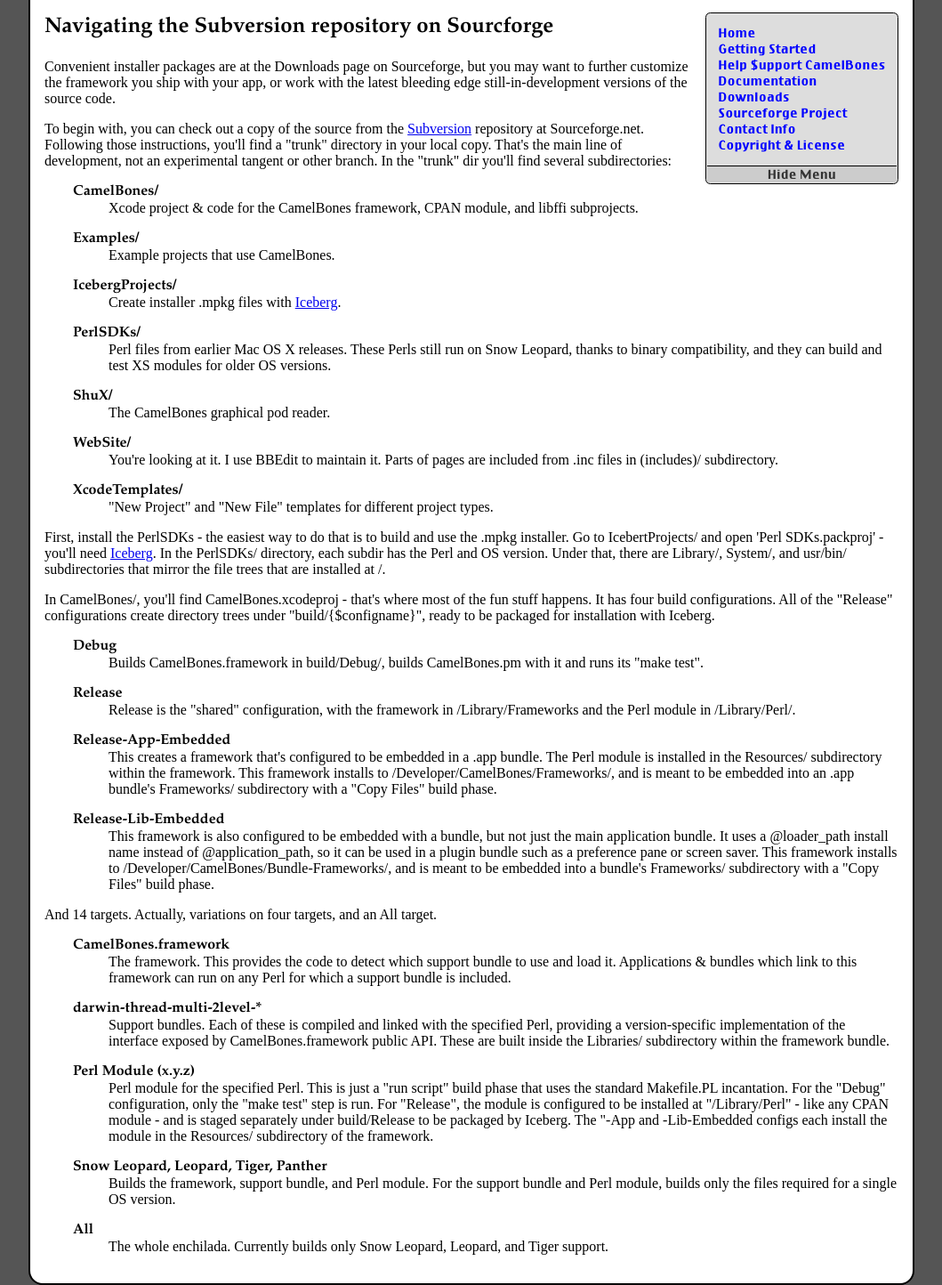
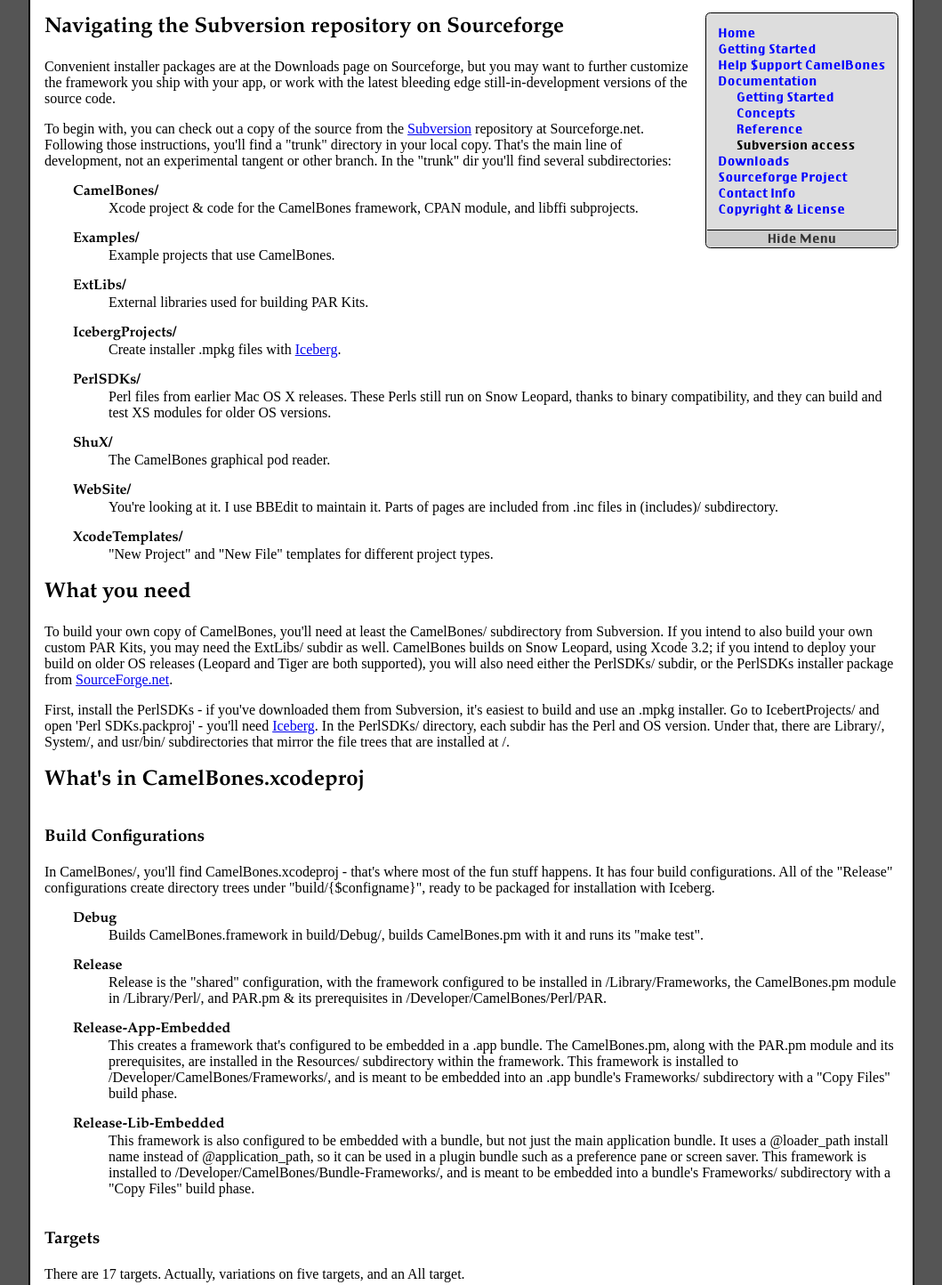
Before and after one commit to aufflick/CamelBones, a plain HTML site: page WebSite/docs/subversion-access.html in a window 1280 px wide. Shown: the part 141-1585 px from the top of the page at 89% size, without its empty margins (110-1169 px from the left). Drawn offline with Linux system fonts and the light colour scheme.

Commit message:
Updated "Navigating Subversion" page.
git-svn-id: https://camelbones.svn.sourceforge.net/svnroot/camelbones/trunk@123 af993884-d23c-0410-a8d8-c63a106ea042

```diff
--- a/WebSite/docs/subversion-access.html
+++ b/WebSite/docs/subversion-access.html
@@ -45,13 +45,20 @@
 </div>
 <!-- end bbinclude -->
 
-<!-- #bbinclude "menu.pl" expand="docs/" -->
+<!-- #bbinclude "menu.pl" expand="docs" -->
 <div id="menu">
 <ul id="menulist">
     <li><a href="../index.html">Home</a></li>
     <li><a href="../docs/getstarted/index.html">Getting Started</a></li>
     <li><a href="http://sourceforge.net/donate/index.php?group_id=48040">Help $upport CamelBones</a></li>
-    <li><a href="../docs/index.html">Documentation</a></li>
+    <li><a href="../docs/index.html">Documentation</a>
+        <ul>
+            <li><a href="../docs/getstarted/index.html">Getting Started</a></li>
+            <li><a href="../docs/concepts/index.html">Concepts</a></li>
+            <li><a href="../docs/ref/index.html">Reference</a></li>
+            <li>Subversion access</li>
+        </ul>
+    </li>
     <li><a href="https://sourceforge.net/projects/camelbones/files/camelbones/">Downloads</a></li>
     <li><a href="https://sourceforge.net/projects/camelbones/">Sourceforge Project</a></li>
     <li><a href="../contact.html">Contact Info</a></li>
@@ -64,7 +71,7 @@
 <!-- end bbinclude -->
 
 <div id="content">
-<h2>Navigating the Subversion repository on Sourcforge</h2>
+<h2>Navigating the Subversion repository on Sourceforge</h2>
 
 <p>Convenient installer packages are at the Downloads page on Sourceforge, but you may want to further customize the framework you ship with your app, or work with the latest bleeding edge still-in-development versions of the source code.</p>
 
@@ -75,6 +82,8 @@
 		<dd>Xcode project & code for the CamelBones framework, CPAN module, and libffi subprojects.</dd>
     <dt>Examples/</dt>
         <dd>Example projects that use CamelBones.</dd>
+    <dt>ExtLibs/</dt>
+        <dd>External libraries used for building PAR Kits.</dd>
     <dt>IcebergProjects/</dt>
         <dd>Create installer .mpkg files with <a href="http://s.sudre.free.fr/Software/Iceberg.html">Iceberg</a>.</dd>
     <dt>PerlSDKs/</dt>
@@ -87,7 +96,15 @@
         <dd>"New Project" and "New File" templates for different project types.</dd>
 </dl>
 
-<p>First, install the PerlSDKs - the easiest way to do that is to build and use the .mpkg installer. Go to IcebertProjects/ and open 'Perl SDKs.packproj' - you'll need <a href="http://s.sudre.free.fr/Software/Iceberg.html">Iceberg</a>. In the PerlSDKs/ directory, each subdir has the Perl and OS version. Under that, there are Library/, System/, and usr/bin/ subdirectories that mirror the file trees that are installed at /.</p>
+<h2>What you need</h2>
+
+<p>To build your own copy of CamelBones, you'll need at least the CamelBones/ subdirectory from Subversion. If you intend to also build your own custom PAR Kits, you may need the ExtLibs/ subdir as well. CamelBones builds on Snow Leopard, using Xcode 3.2; if you intend to deploy your build on older OS releases (Leopard and Tiger are both supported), you will also need either the PerlSDKs/ subdir, or the PerlSDKs installer package from <a href="https://sourceforge.net/projects/camelbones/files/">SourceForge.net</a>.</p>
+
+<p>First, install the PerlSDKs - if you've downloaded them from Subversion, it's easiest to build and use an .mpkg installer. Go to IcebertProjects/ and open 'Perl SDKs.packproj' - you'll need <a href="http://s.sudre.free.fr/Software/Iceberg.html">Iceberg</a>. In the PerlSDKs/ directory, each subdir has the Perl and OS version. Under that, there are Library/, System/, and usr/bin/ subdirectories that mirror the file trees that are installed at /.</p>
+
+<h2>What's in CamelBones.xcodeproj</h2>
+
+<h3>Build Configurations</h3>
 
 <p>In CamelBones/, you'll find CamelBones.xcodeproj - that's where most of the fun stuff happens. It has four build configurations. All of the "Release" configurations create directory trees under "build/{$configname}", ready to be packaged for installation with Iceberg.</p>
 
@@ -95,14 +112,16 @@
     <dt>Debug</dt>
         <dd>Builds CamelBones.framework in build/Debug/, builds CamelBones.pm with it and runs its "make test".</dd>
     <dt>Release</dt>
-        <dd>Release is the "shared" configuration, with the framework in /Library/Frameworks and the Perl module in /Library/Perl/.</dd>
+        <dd>Release is the "shared" configuration, with the framework configured to be installed in /Library/Frameworks, the CamelBones.pm module in /Library/Perl/, and PAR.pm &amp; its prerequisites in /Developer/CamelBones/Perl/PAR.</dd>
     <dt>Release-App-Embedded</dt>
-        <dd>This creates a framework that's configured to be embedded in a .app bundle. The Perl module is installed in the Resources/ subdirectory within the framework. This framework installs to /Developer/CamelBones/Frameworks/, and is meant to be embedded into an .app bundle's Frameworks/ subdirectory with a "Copy Files" build phase.</dd>
+        <dd>This creates a framework that's configured to be embedded in a .app bundle. The CamelBones.pm, along with the PAR.pm module and its prerequisites, are installed in the Resources/ subdirectory within the framework. This framework is installed to /Developer/CamelBones/Frameworks/, and is meant to be embedded into an .app bundle's Frameworks/ subdirectory with a "Copy Files" build phase.</dd>
     <dt>Release-Lib-Embedded</dt>
-        <dd>This framework is also configured to be embedded with a bundle, but not just the main application bundle. It uses a @loader_path install name instead of @application_path, so it can be used in a plugin bundle such as a preference pane or screen saver. This framework installs to /Developer/CamelBones/Bundle-Frameworks/, and is meant to be embedded into a bundle's Frameworks/ subdirectory with a "Copy Files" build phase.</dd>
+        <dd>This framework is also configured to be embedded with a bundle, but not just the main application bundle. It uses a @loader_path install name instead of @application_path, so it can be used in a plugin bundle such as a preference pane or screen saver. This framework is installed to /Developer/CamelBones/Bundle-Frameworks/, and is meant to be embedded into a bundle's Frameworks/ subdirectory with a "Copy Files" build phase.</dd>
 </dl>
 
-<p>And 14 targets. Actually, variations on four targets, and an All target.</p>
+<h3>Targets</h3>
+
+<p>There are 17 targets. Actually, variations on five targets, and an All target.</p>
 
 <dl>
     <dt>CamelBones.framework</dt>
@@ -110,12 +129,22 @@
     <dt>darwin-thread-multi-2level-*</dt>
         <dd>Support bundles. Each of these is compiled and linked with the specified Perl, providing a version-specific implementation of the interface exposed by CamelBones.framework public API. These are built inside the Libraries/ subdirectory within the framework bundle.</dd>
     <dt>Perl Module (x.y.z)</dt>
-        <dd>Perl module for the specified Perl. This is just a "run script" build phase that uses the standard Makefile.PL incantation. For the "Debug" configuration, only the "make test" step is run. For "Release", the module is configured to be installed at "/Library/Perl" - like any CPAN module - and is staged separately under build/Release to be packaged by Iceberg. The "-App and -Lib-Embedded configs each install the module in the Resources/ subdirectory of the framework.</dd>
+        <dd>CamelBones.pm module for the specified Perl. This is just a "run script" build phase that uses the standard Makefile.PL incantation. For the "Debug" configuration, only the "make test" step is run. For "Release", the module is configured to be installed at "/Library/Perl" - like any CPAN module - and is staged separately under build/Release to be packaged by Iceberg. The "-App and -Lib-Embedded configs each install the module in the Resources/ subdirectory of the framework.</dd>
+    <dt>PAR Kits (x.y.z)</dt>
+        <dd>Builds the PAR kits using the specified Perl. Runs the build-*kit.pl scripts found in the CamelBones/PAR Kits group. For the "Debug" build configuration, all of the PAR Kit modules are downloaded, built, and tested, but not staged. For "Release", the PAR.pm module and its prerequisites are staged separately under build/Release, to be packaged by Iceberg. For -App- and -Lib-Embedded configurations, PAR.pm &amp; its prerequisites are bundled into the Resources/ directory of the built framework. For all three Release-* configurations, the .par bundles in build/ are updated.</dd>
     <dt>Snow Leopard, Leopard, Tiger, Panther</dt>
-        <dd>Builds the framework, support bundle, and Perl module. For the support bundle and Perl module, builds only the files required for a single OS version.</dd>
+        <dd>Builds the framework, support bundle, Perl module, and PAR Kits. For the support bundle, Perl module, and PAR Kits, builds only for a single OS version.</dd>
     <dt>All</dt>
         <dd>The whole enchilada. Currently builds only Snow Leopard, Leopard, and Tiger support.</dd>
 </dl>
+
+<h3>Rolling your own</h3>
+
+<p>The most common reason to build your own custom CamelBones distribution is to save space - if your app uses newer APIs that are only available on Snow Leopard, then including support bundles and the PAR module for Leopard &amp; Tiger is wasted space. To do that, simply modify the "All" target, deleting its dependencies on specific OS version targets you don't need to support.</p>
+
+<p>Another common goal is to customize which CPAN modules are included in the PAR kits bundled with your app. These are built using the programmatic API to CPAN.pm. Each of the PAR Kits (x.y.z) targets has a "run script" build phase that runs the various build-*kit.pl scripts. You can add entirely new PAR bundles by cloning one of the build-*kit.pl scripts, then modifying the various "run script" build phases to include the new script. Or, you can edit one or more of the scripts to customize what modules are included. Or, if your app does not use PAR Kits at all, you can modify each of the OS version targets, removing its dependency on the associated PAR Kit (x.y.z) target.</p>
+
+<p>Naturally, you can also do both - modify which (if any) modules built into the various .par bundles, and the OS versions for which the modules are built.</p>
 
 </div> <!-- content -->
 
```
